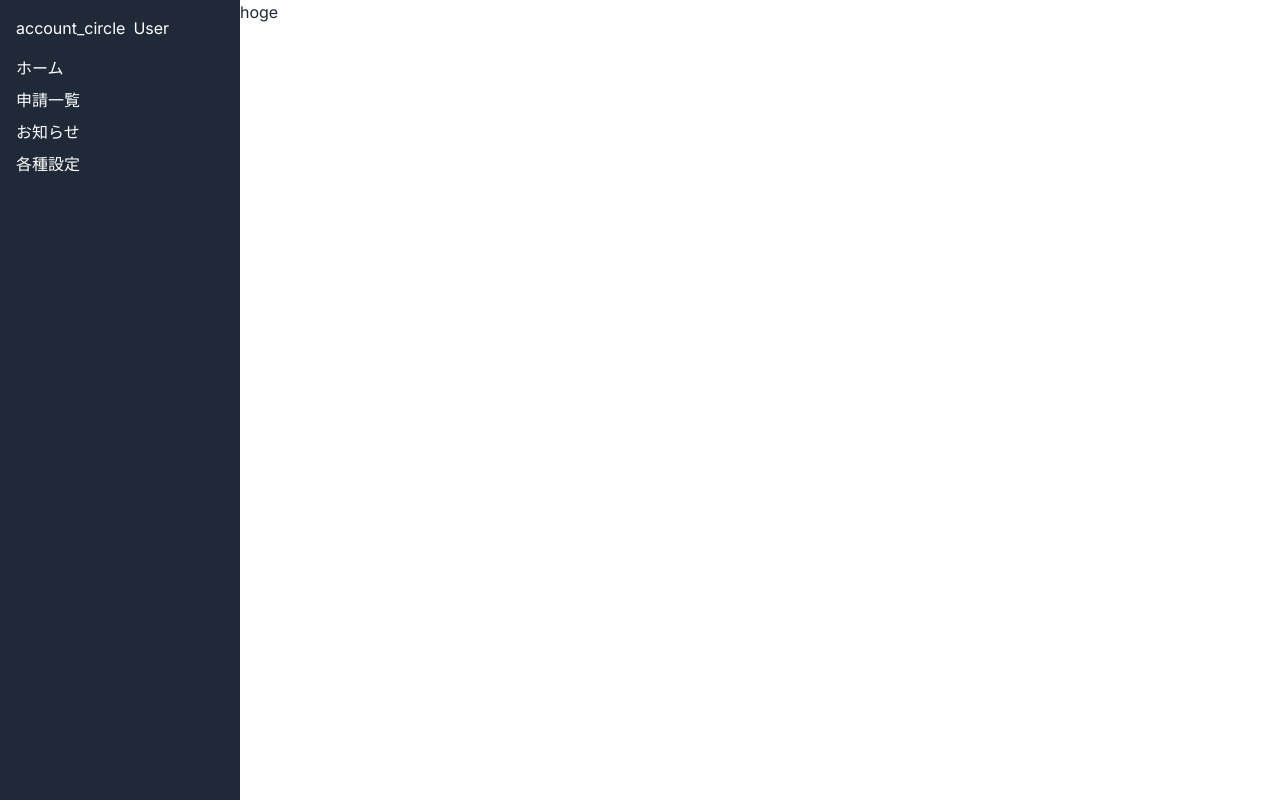
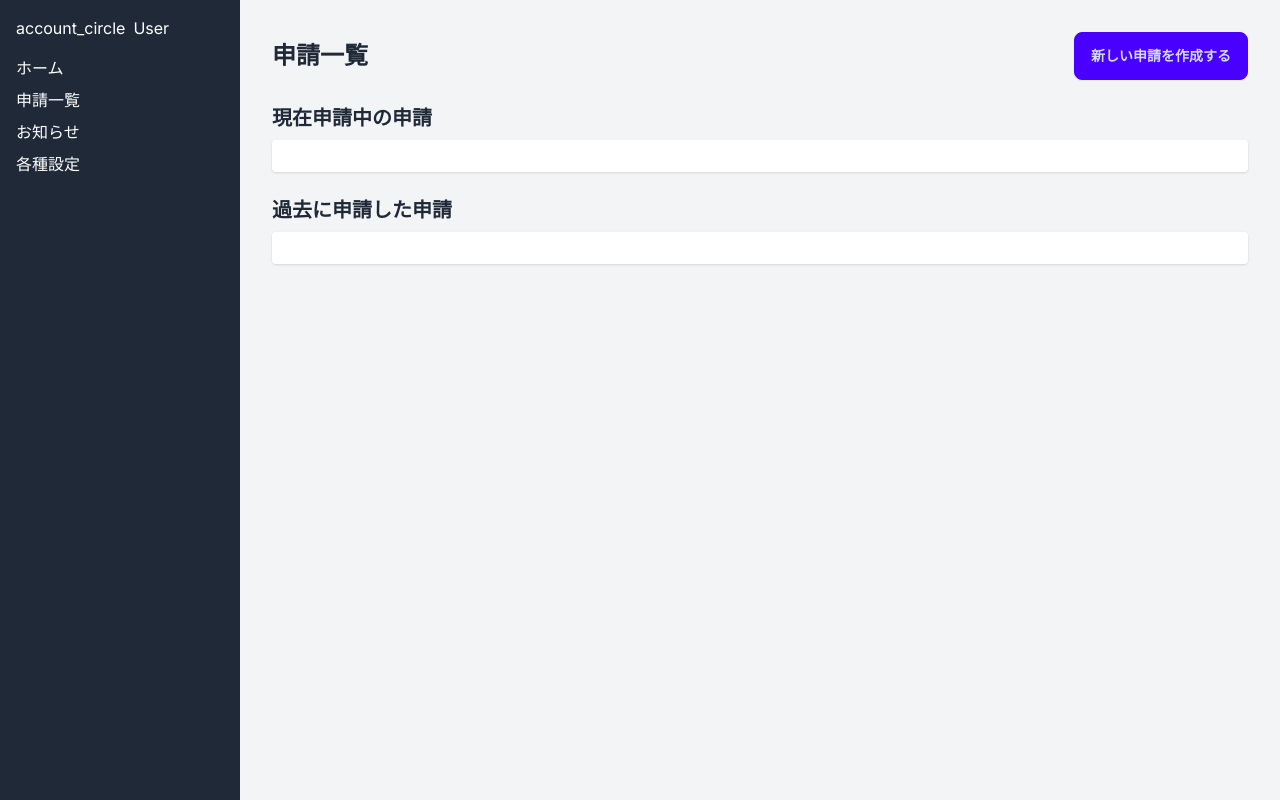
Before and after one commit to nnnnn81/platform-dev, a Next.js app: page /dashboard/user/applications in a window 1280 px wide. Built offline with nearby package versions, Linux system fonts and the light colour scheme.

Commit message:
update pages

```diff
--- a/app/components/common/Dashboard.tsx
+++ b/app/components/common/Dashboard.tsx
@@ -1,6 +1,6 @@
 export const DashboardContent = () => {
   return (
-    <div className="flex-grow p-6">
+    <div className="flex-grow p-6 bg-gray-100">
       <div className="grid grid-cols-2 gap-4">
         <div className="card bg-base-100 shadow-xl">
           <div className="card-body">
--- a/app/components/common/Sidebar.tsx
+++ b/app/components/common/Sidebar.tsx
@@ -27,10 +27,10 @@ export const DashboardSidebar = ({ userType }: Props) => {
               <Link href="/dashboard/user/applications" className="block">申請一覧</Link>
             </li>
             <li className="mb-2">
-              <Link href="/dashboard/user/setting" className="block">お知らせ</Link>
+              <Link href="/dashboard/user/notifications" className="block">お知らせ</Link>
             </li>
             <li>
-              <Link href="/dashboard/user/notifications" className="block">各種設定</Link>
+              <Link href="/dashboard/user/setting" className="block">各種設定</Link>
             </li>
           </>
         )}
@@ -39,7 +39,7 @@ export const DashboardSidebar = ({ userType }: Props) => {
         {userType === 'admin' && (
           <>
             <li className="mb-2">
-              <Link href="/dashboard/admin/manage-users" className="block">申請一覧</Link>
+              <Link href="/dashboard/admin/applications" className="block">申請一覧</Link>
             </li>
             <li className="mb-2">
               <Link href="/dashboard/admin/notifications" className="block">お知らせ</Link>
--- a/app/dashboard/admin/applications/page.tsx
+++ b/app/dashboard/admin/applications/page.tsx
@@ -5,7 +5,27 @@ const AdminApplicationPage = () => {
   return (
     <div className="flex h-screen">
       <DashboardSidebar userType="admin" />
-      申請一覧
+
+      <div className="flex-1 p-8 bg-gray-100">
+        <div className="flex justify-between items-center mb-6">
+          <h1 className="text-2xl font-bold">申請一覧</h1>
+          <button className="btn btn-primary">新しい申請を作成する</button>
+        </div>
+
+        <section className="mb-6">
+          <h2 className="text-xl font-semibold mb-2">現在申請中の申請</h2>
+          <div className="bg-white p-4 rounded shadow">
+            {/* <ApplicationList status="ongoing" /> */}
+          </div>
+        </section>
+
+        <section>
+          <h2 className="text-xl font-semibold mb-2">過去に申請した申請</h2>
+          <div className="bg-white p-4 rounded shadow">
+            {/* <ApplicationList status="completed" /> */}
+          </div>
+        </section>
+      </div>
     </div>
   );
 };
--- a/app/dashboard/admin/manage-users/page.tsx
+++ b/app/dashboard/admin/manage-users/page.tsx
@@ -5,7 +5,26 @@ const ManageUserPage = () => {
   return (
     <div className="flex h-screen">
       <DashboardSidebar userType="admin" />
-      hoge
+      <div className="flex-1 p-8 bg-gray-100">
+        <div className="flex justify-between items-center mb-6">
+          <h1 className="text-2xl font-bold">ユーザ管理</h1>
+        </div>
+
+        <section className="mb-6">
+
+          <h2 className="text-xl font-semibold mb-2">所属ユーザ</h2>
+          <div className="bg-white p-4 rounded shadow">
+            {/* <UserList status="ongoing" /> */}
+          </div>
+        </section>
+        <section className="mb-6">
+
+          <h2 className="text-xl font-semibold mb-2">ユーザを招待する</h2>
+          <div className="bg-white p-4 rounded shadow">
+            fo-mu
+          </div>
+        </section>
+      </div>
     </div>
   );
 };
--- a/app/dashboard/admin/notifications/page.tsx
+++ b/app/dashboard/admin/notifications/page.tsx
@@ -4,7 +4,18 @@ const AdminNotificationPage = () => {
   return (
     <div className="flex h-screen">
       <DashboardSidebar userType="admin" />
-      hoge
+      <div className="flex-1 p-8 bg-gray-100">
+        <div className="flex justify-between items-center mb-6">
+          <h1 className="text-2xl font-bold">お知らせ</h1>
+        </div>
+
+        <section className="mb-6">
+
+          <div className="bg-white p-4 rounded shadow">
+            {/* <NotificationList status="ongoing" /> */}
+          </div>
+        </section>
+      </div>
     </div>
   );
 };
--- a/app/dashboard/admin/setting/page.tsx
+++ b/app/dashboard/admin/setting/page.tsx
@@ -4,7 +4,24 @@ const AdminSettingPage = () => {
   return (
     <div className="flex h-screen">
       <DashboardSidebar userType="admin" />
-      hoge
+      <div className="flex-1 p-8 bg-gray-100">
+        <div className="flex justify-between items-center mb-6">
+          <h1 className="text-2xl font-bold">設定
+          </h1>
+        </div>
+
+        <section className="mb-6">
+          <h2 className="text-xl font-semibold mb-2">メールアドレスの変更</h2>
+          <div className="bg-white p-4 rounded shadow">
+          </div>
+        </section>
+
+        <section>
+          <h2 className="text-xl font-semibold mb-2">団体から抜ける</h2>
+          <div className="bg-white p-4 rounded shadow">
+          </div>
+        </section>
+      </div>
     </div>
   );
 };
--- a/app/dashboard/user/applications/page.tsx
+++ b/app/dashboard/user/applications/page.tsx
@@ -5,7 +5,27 @@ const UserApplicationPage = () => {
   return (
     <div className="flex h-screen">
       <DashboardSidebar userType="user" />
-      hoge
+
+      <div className="flex-1 p-8 bg-gray-100">
+        <div className="flex justify-between items-center mb-6">
+          <h1 className="text-2xl font-bold">申請一覧</h1>
+          <button className="btn btn-primary">新しい申請を作成する</button>
+        </div>
+
+        <section className="mb-6">
+          <h2 className="text-xl font-semibold mb-2">現在申請中の申請</h2>
+          <div className="bg-white p-4 rounded shadow">
+            {/* <ApplicationList status="ongoing" /> */}
+          </div>
+        </section>
+
+        <section>
+          <h2 className="text-xl font-semibold mb-2">過去に申請した申請</h2>
+          <div className="bg-white p-4 rounded shadow">
+            {/* <ApplicationList status="completed" /> */}
+          </div>
+        </section>
+      </div>
     </div>
   );
 };
--- a/app/dashboard/user/notifications/page.tsx
+++ b/app/dashboard/user/notifications/page.tsx
@@ -4,7 +4,19 @@ const UserNotificationPage = () => {
   return (
     <div className="flex h-screen">
       <DashboardSidebar userType="user" />
-      fuga
+
+      <div className="flex-1 p-8 bg-gray-100">
+        <div className="flex justify-between items-center mb-6">
+          <h1 className="text-2xl font-bold">お知らせ</h1>
+        </div>
+
+        <section className="mb-6">
+
+          <div className="bg-white p-4 rounded shadow">
+            {/* <NotificationList status="ongoing" /> */}
+          </div>
+        </section>
+      </div>
     </div>
   );
 };
--- a/app/dashboard/user/setting/page.tsx
+++ b/app/dashboard/user/setting/page.tsx
@@ -4,7 +4,25 @@ const UserSettingPage = () => {
   return (
     <div className="flex h-screen">
       <DashboardSidebar userType="user" />
-      piyo
+
+      <div className="flex-1 p-8 bg-gray-100">
+        <div className="flex justify-between items-center mb-6">
+          <h1 className="text-2xl font-bold">設定
+          </h1>
+        </div>
+
+        <section className="mb-6">
+          <h2 className="text-xl font-semibold mb-2">メールアドレスの変更</h2>
+          <div className="bg-white p-4 rounded shadow">
+          </div>
+        </section>
+
+        <section>
+          <h2 className="text-xl font-semibold mb-2">団体から抜ける</h2>
+          <div className="bg-white p-4 rounded shadow">
+          </div>
+        </section>
+      </div>
     </div>
   );
 };
```
